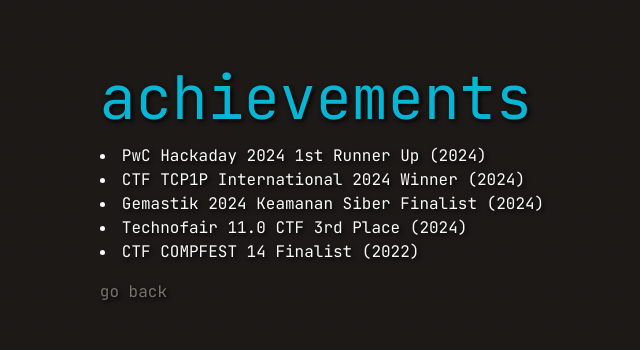
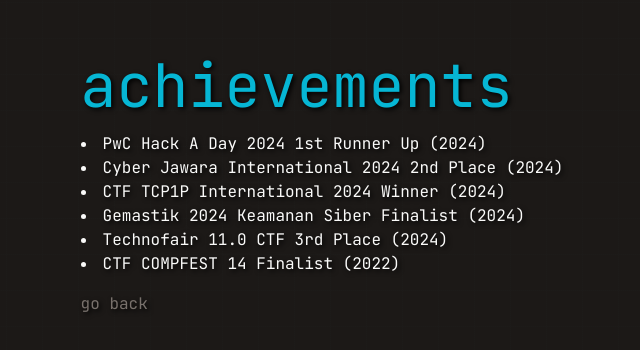
Before and after one commit to kawijayaa/k3ng-website, a Next.js app: page /achievements in a window 1280 px wide. Shown: the part 214-564 px from the top of the page, without its empty margins (318-958 px from the left). Built offline with nearby package versions, Linux system fonts and the light colour scheme.

Commit message:
feat: add new achievement

```diff
--- a/app/achievements/page.tsx
+++ b/app/achievements/page.tsx
@@ -5,7 +5,8 @@ export default function Achievements() {
         <div className="flex flex-col gap-4 transition-all duration-200">
           <h1 className="text-4xl sm:text-6xl text-cyan-500">achievements</h1>
           <ul className="list-disc list-inside">
-            <li>PwC Hackaday 2024 1st Runner Up (2024)</li>
+            <li>PwC Hack A Day 2024 1st Runner Up (2024)</li>
+            <li>Cyber Jawara International 2024 2nd Place (2024)</li>
             <li>CTF TCP1P International 2024 Winner (2024)</li>
             <li>Gemastik 2024 Keamanan Siber Finalist (2024)</li>
             <li>Technofair 11.0 CTF 3rd Place (2024)</li>
```
